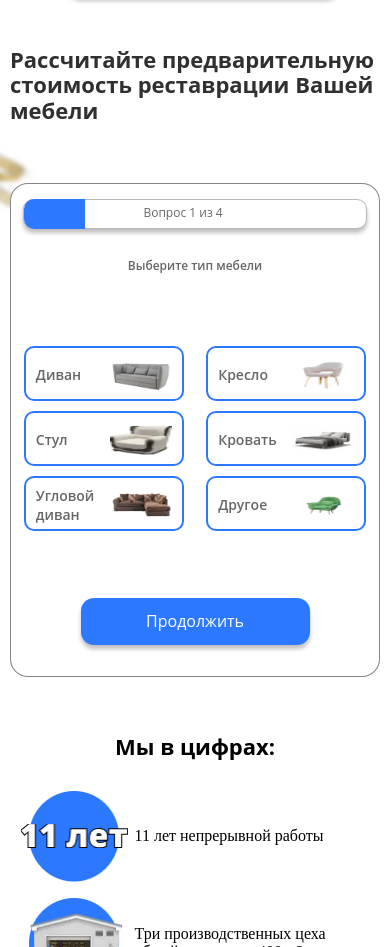
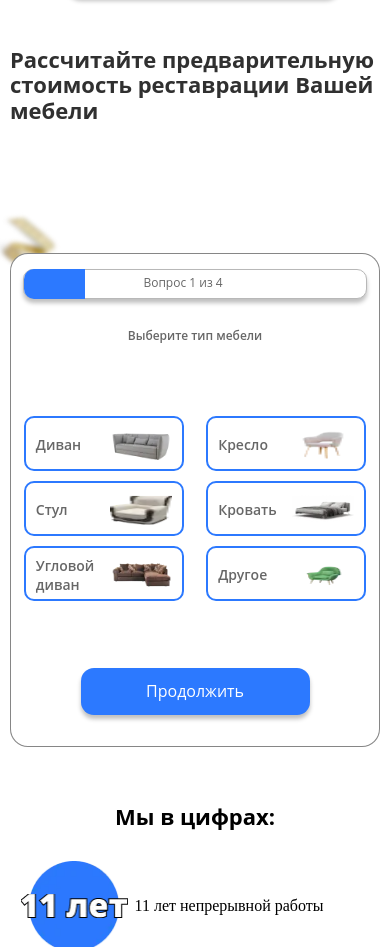
Before and after one commit to LEON-coder/furniture-hauling, a website: page index.html in a window 390 px wide. Shown: the part 1780-2727 px from the top of the page. Drawn offline with Linux system fonts and the light colour scheme; a web font is replaced by a local one.

Commit message:
Правки

```diff
--- a/index.html
+++ b/index.html
@@ -163,9 +163,8 @@
 					</div>
 					<div class="calculate-restauration-block">
 						<div class="calculate-restauration-block-wrap">
-							<picture class="calculate-restauration-block-quis-frame"><source srcset="
-								                    build/img/calculate-restauration-block/santim-img.webp
-								                  " media="(max-width:425px)">
+							<picture class="calculate-restauration-block-quis-frame">
+								<source srcset="build/img/calculate-restauration-block/santim-mobile.webp" media="(max-width:425px)">
 								<img class="calculate-restauration-block-frame" src="build/img/calculate-restauration-block/santim-img.webp" alt></picture>
 							<h2 class="calculate-restauration-block__headline">
 								Рассчитайте предварительную стоимость реставрации Вашей мебели
```
Also changed, not shown: build/css/styles.css, build/img/calculate-restauration-block/eeb9619e0cc84d8f3c6992853d93c24d.png (added), build/img/calculate-restauration-block/santim-mobile.png (added), build/img/calculate-restauration-block/santim-mobile.webp (added).
